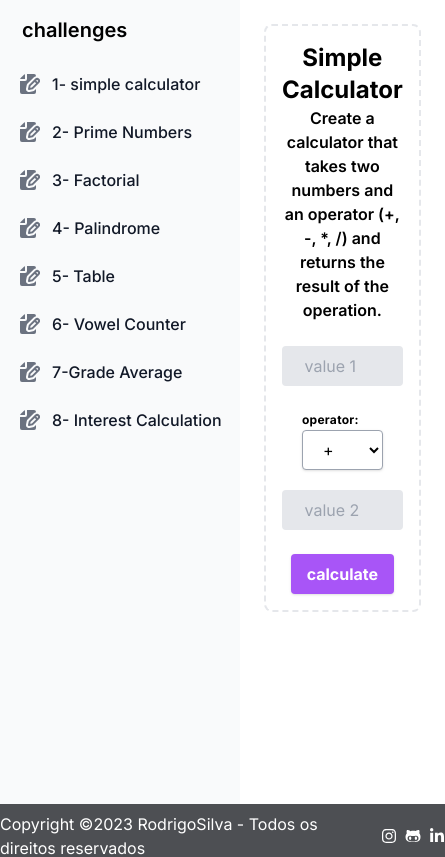
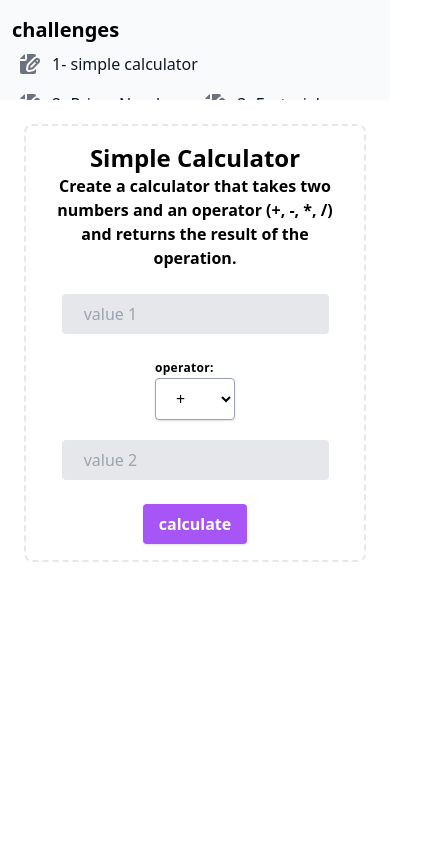
Before and after one commit to rodrigoSilva23/challenge_mdc_partners, a Next.js app: page / in a window 390 px wide. Shown: the top 857 px of the page, 445 px wide, since content can reach past the window. Built offline with nearby package versions, Linux system fonts and the light colour scheme.

Commit message:
refactor - title

```diff
--- a/src/app/components/template/Footer.tsx
+++ b/src/app/components/template/Footer.tsx
@@ -3,15 +3,15 @@ import { SocialMidias } from "../SocialMidias";
 export const Footer = () => {
   return (
     <footer>
-      <div className="flex  gap-4 justify-center items-center py-2 bg-[#4d4f53] text-white  ">
-        <p>
+      <div className="flex  gap-4 justify-center items-center py-2 bg-[#4d4f53] text-white  flex-wrap ">
+        <p className="text-center flex md:flex-row flex-col  gap-4 justify-center items-center">
+          <span>
           Copyright &copy;
-          <span>
             {new Date().getFullYear()}
             &nbsp;RodrigoSilva - Todos os direitos reservados
           </span>
+        <SocialMidias />
         </p>
-        <SocialMidias />
       </div>
     </footer>
   );
--- a/src/app/components/template/Menu.tsx
+++ b/src/app/components/template/Menu.tsx
@@ -3,14 +3,15 @@ import { LinkMenu } from "../LinkMenu";
 export const Menu = () => {
   return (
     <div className="menu-container">
+
       <aside className="h-full">
-        <div className="h-full px-3 py-4 overflow-y-auto bg-gray-50 dark:bg-gray-800">
-          <div className="flex items-center pl-2.5 mb-5">
+        <div className="h-full px-3 py-4 overflow-y-auto  bg-gray-50 dark:bg-gray-800">
+          <div>
             <span className="self-center text-xl font-semibold whitespace-nowrap dark:text-white">
               challenges
             </span>
           </div>
-          <ul className="space-y-2 font-medium">
+          <ul className="font-medium flex  md:flex-col flex-wrap">
             <li>
               <LinkMenu name=" 1- simple calculator" href="/" />
             </li>
@@ -33,7 +34,10 @@ export const Menu = () => {
               <LinkMenu name="7-Grade Average" href="/GradeAverage" />
             </li>
             <li>
-              <LinkMenu name="8- Interest Calculation" href="/InterestCalculation" />
+              <LinkMenu
+                name="8- Interest Calculation"
+                href="/InterestCalculation"
+              />
             </li>
           </ul>
         </div>
--- a/src/app/globals.css
+++ b/src/app/globals.css
@@ -13,8 +13,8 @@ body {
   grid-template-areas:
     "menu-container content"
     "footer footer";
-  grid-template-columns:240px auto;
-  grid-template-rows:auto 40px;
+  grid-template-columns: 240px auto;
+  grid-template-rows: auto 40px;
 
   color: rgb(var(--foreground-rgb));
   background: var(--background-start-rgb);
@@ -27,6 +27,16 @@ footer {
   grid-area: menu-container;
 }
 .content {
-  min-height:calc(100vh - 40px);
+  min-height: calc(100vh - 40px);
   grid-area: content;
 }
+@media (max-width: 768px) {
+  body {
+    grid-template-areas:
+      "menu-container"
+      "content"
+      "footer";
+      grid-template-columns: auto;
+  grid-template-rows:100px auto 40px;
+  }
+}
--- a/src/app/layout.tsx
+++ b/src/app/layout.tsx
@@ -8,8 +8,8 @@ import { Content } from "./components/template/Content";
 const inter = Inter({ subsets: ["latin"] });
 
 export const metadata: Metadata = {
-  title: "Create Next App",
-  description: "Generated by create next app",
+  title: "challenges",
+  description: "challenges",
 };
 
 export default function RootLayout({
@@ -19,7 +19,7 @@ export default function RootLayout({
 }) {
   return (
     <html lang="en">
-      <body className={inter.className}>
+      <body className={inter.className + "container"}>
         <Menu />
         <Content >{children}</Content>
         <Footer />
```
